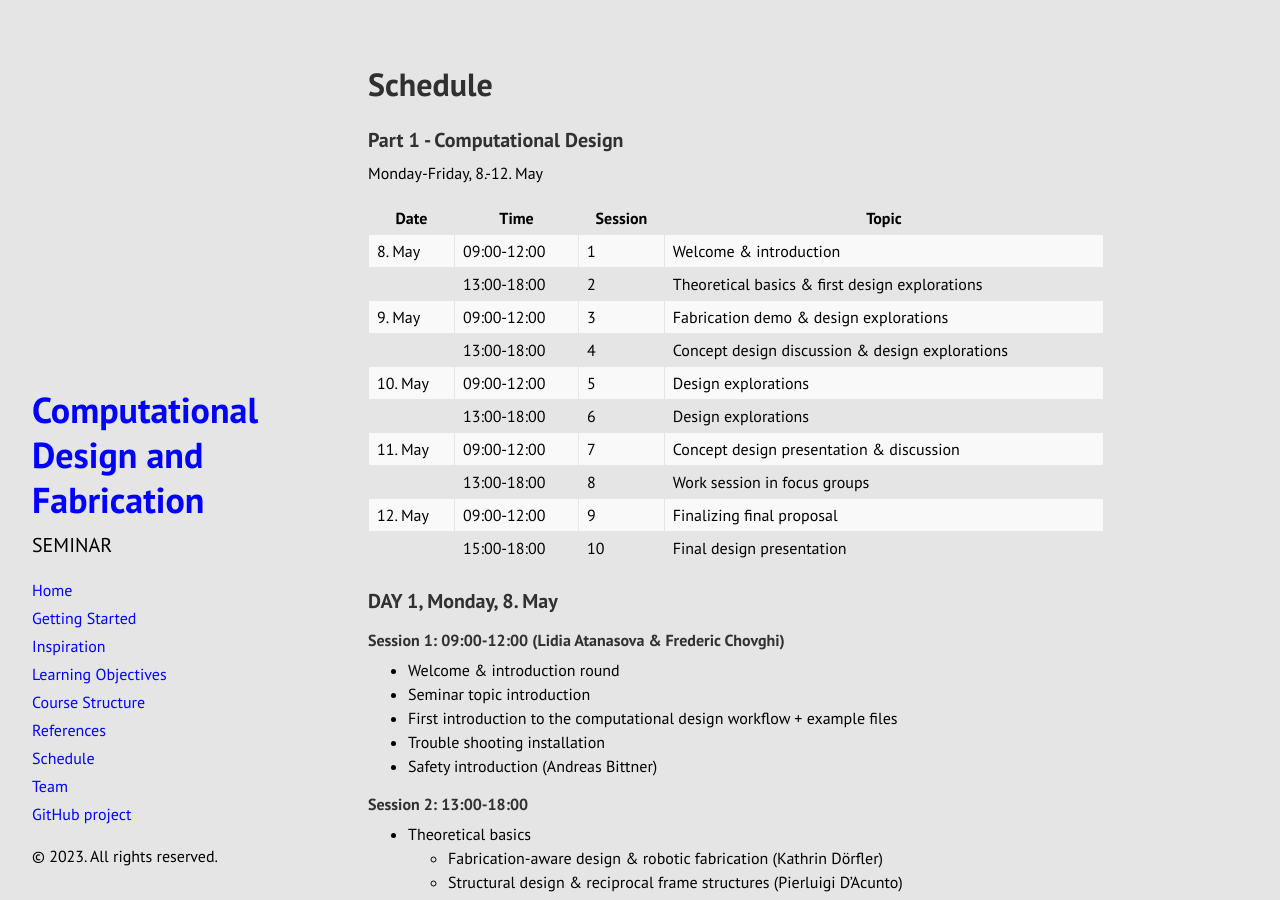
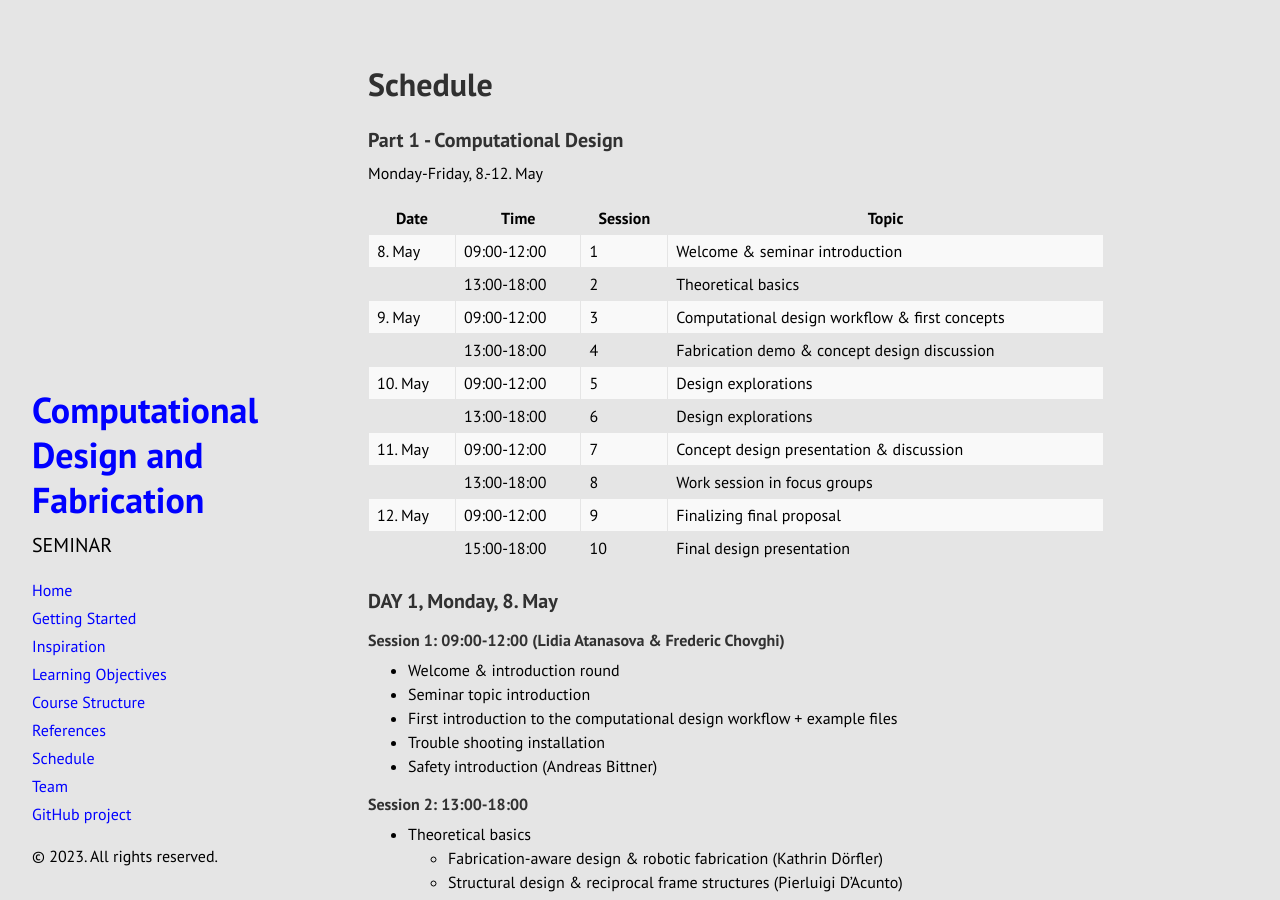
Before and after one commit to jckenny59/cdf_2023, a Jekyll site: the page built from docs/schedule.md, in a window 1280 px wide and 900 px high. Built offline with Jekyll 4.4.1, drawn with Linux system fonts in a browser that asks for light colours; Markdown is read by kramdown in place of the engine named in the settings.

Commit message:
Update schedule.md

```diff
--- a/docs/schedule.md
+++ b/docs/schedule.md
@@ -9,10 +9,10 @@ Monday-Friday, 8.-12. May
 
 | Date    | Time        | Session | Topic                                                 |
 |---------|-------------|---------|-------------------------------------------------------|
-|  8. May | 09:00-12:00 | 1       |  Welcome & introduction                               |
-|         | 13:00-18:00 | 2       |  Theoretical basics & first design explorations       |
-|  9. May | 09:00-12:00 | 3       |  Fabrication demo & design explorations               |
-|         | 13:00-18:00 | 4       |  Concept design discussion & design explorations      |
+|  8. May | 09:00-12:00 | 1       |  Welcome & seminar introduction                       |
+|         | 13:00-18:00 | 2       |  Theoretical basics                                   |
+|  9. May | 09:00-12:00 | 3       |  Computational design workflow & first concepts       |
+|         | 13:00-18:00 | 4       |  Fabrication demo & concept design discussion         |
 | 10. May | 09:00-12:00 | 5       |  Design explorations                                  |
 |         | 13:00-18:00 | 6       |  Design explorations                                  |
 | 11. May | 09:00-12:00 | 7       |  Concept design presentation & discussion             |
```
